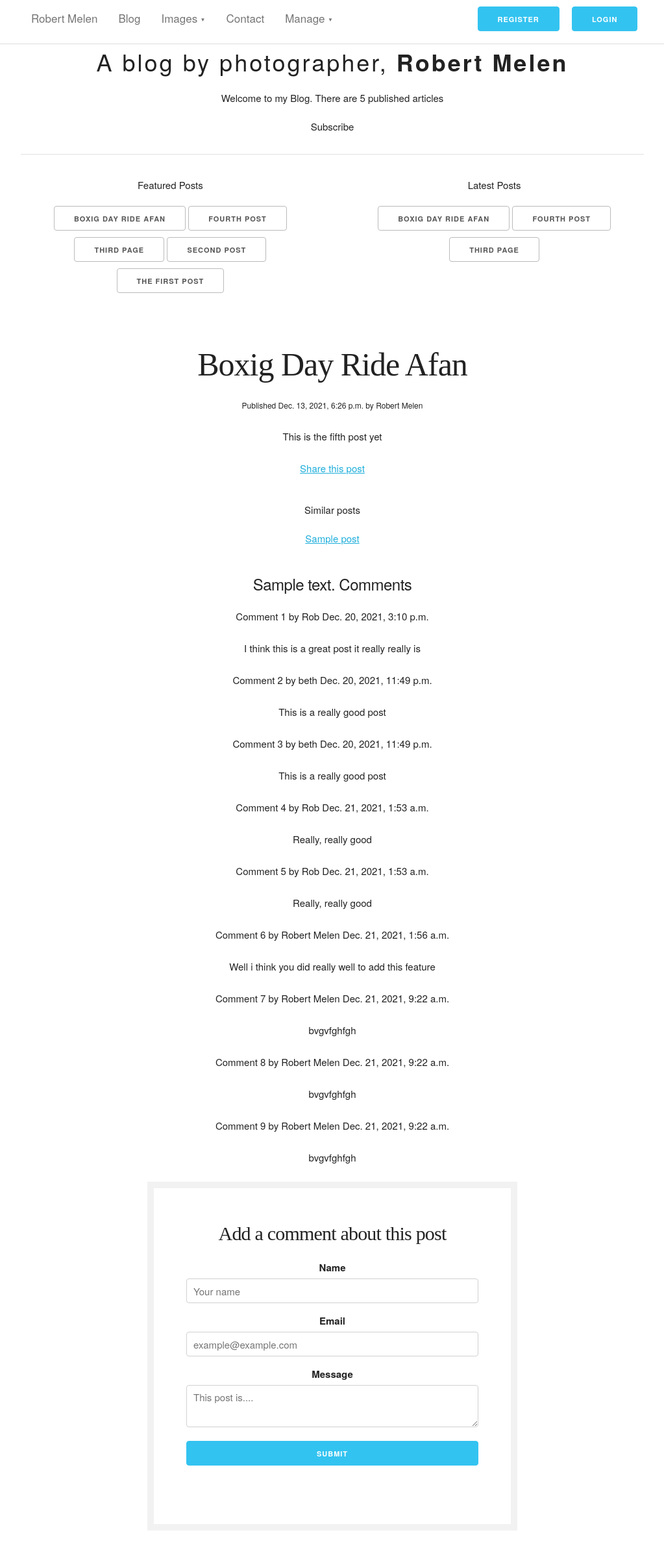
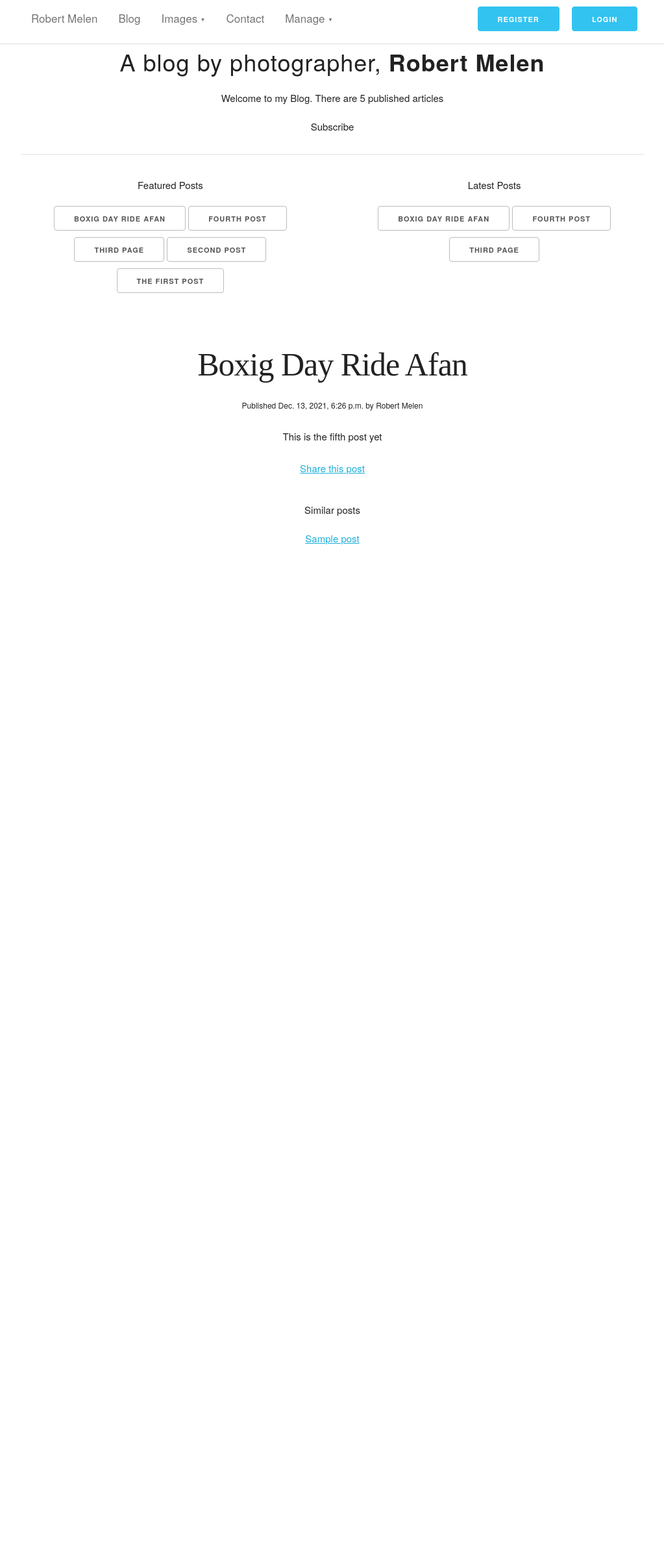
Before and after one commit to rob8624/test, a Django app: template blog/myblog/templates/post/detail.html in a window 1280 px wide. Shown: the whole page at 65% size, without its empty margins (128-1151 px from the left). After the commit the page ends 838 px from the top, so only its background shows below. Run offline with Django 4.2, Linux system fonts and the light colour scheme; data comes from the database, SQL or seed files in the repository; both versions use the stored data as it was after the commit; the template is opened without the code that fills it: values that come from a table or form of the project are taken from there, most other values are stand-ins (such as "Sample title", 1, 10 or a date in 2020); some libraries are stand-ins or nearby versions.

Commit message:
added comments enable/disabled option

```diff
--- a/blog/myblog/admin.py
+++ b/blog/myblog/admin.py
@@ -8,7 +8,7 @@ class AuthorAdmin(admin.ModelAdmin):
 
 @admin.register(Post)
 class PostAdmin(admin.ModelAdmin):
-    list_display = ('title', 'author', 'slug', 'publish', 'status', 'featured')
+    list_display = ('title', 'author', 'slug', 'publish', 'status', 'featured', 'comments_option')
     list_filter = ('author', 'publish', 'featured', 'status')
     search_fields = ('title', 'summary', 'author')
     prepopulated_fields = {'slug': ('title',)}
--- a/blog/myblog/models.py
+++ b/blog/myblog/models.py
@@ -49,6 +49,7 @@ class Post(models.Model):
     edited = models.DateTimeField(auto_now_add=True)
     status = models.CharField(max_length=50, choices=STATUS, default='unpublished')
     featured = models.BooleanField(default=False)
+    comments_option = models.BooleanField(default=True)
     #model managers
     objects = models.Manager()
     published = PublishedManager()
--- a/blog/myblog/templates/blog/base.html
+++ b/blog/myblog/templates/blog/base.html
@@ -56,7 +56,7 @@
             <div class="row">
                 <div class="twelve columns" style="text-align: center; clear: right; margin-top: -50px;">
                     <hr class="solid">
-                    <h3 style="letter-spacing: 3px;">A blog by photographer, <strong>Robert Melen</strong></h3>
+                    <h3 style="letter-spacing: 1px;">A blog by photographer, <strong>Robert Melen</strong></h3>
                     <h6>Welcome to my Blog. There are {% total_posts %} published articles</h6>
                     <h6>Subscribe</h6>
                     <hr class="solid">
--- a/blog/myblog/templates/post/detail.html
+++ b/blog/myblog/templates/post/detail.html
@@ -22,12 +22,15 @@
 {%  empty %}
     There are no similar posts
 {% endfor %}
+{% if check %}
+<div style="border-style: groove;">
 {% with comments.count as total_comments %}
     <h5>
-        {{ total.comments }} Comment{{ total_comments|pluralize }}
+        {{ total.comments }} Comments{{ total_comments|pluralize }}
     </h5>
 {% endwith %}
-{% for comment in comments %}
+
+{% for comment in posts %}
     <div class="comment">
         <p class="info">
             Comment {{ forloop.counter }} by {{ comment.name }}
@@ -35,9 +38,13 @@
         </p>
         {{ comment.body|linebreaks }}
     </div>
+
+
 {% empty %}
+
     <p>There are no comments yet</p>
 {% endfor %}
+{% include "pagination.html" with page=posts %}
 {% if new_comment %}
     <h3>Your comment has bee added. Thanks!</h3>
 {% else %}
@@ -54,5 +61,7 @@
         <p><input class="button-primary" type="submit" value="Submit" />
     </form>
 </div>
+</div>
+{% endif %}
 {% endif %}
 {% endblock %}
--- a/blog/myblog/views.py
+++ b/blog/myblog/views.py
@@ -44,6 +44,7 @@ class PostListView(ListView):
 def post_detail(request, year, month, day, post):
     post = get_object_or_404(Post, slug=post, status='published', publish__year=year, publish__month=month,
                              publish__day=day)
+    check = post.comments_option
     # list of active comments for this post
     comments = post.comments.filter(active=True)
     paginator = Paginator(comments, 3)
@@ -76,6 +77,7 @@ def post_detail(request, year, month, day, post):
                    'new_comment' : new_comment,
                    'comment_form' : comment_form,
                    'similar_posts' : similar_posts,
+                   'check' : check
                     })
 
 
```
Also changed, not shown: blog/db.sqlite3.
